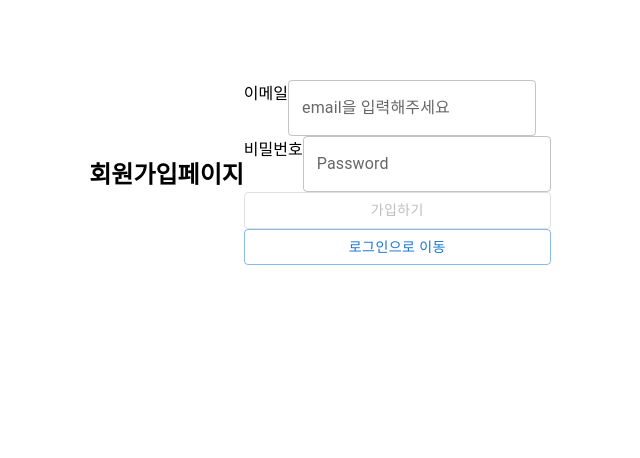
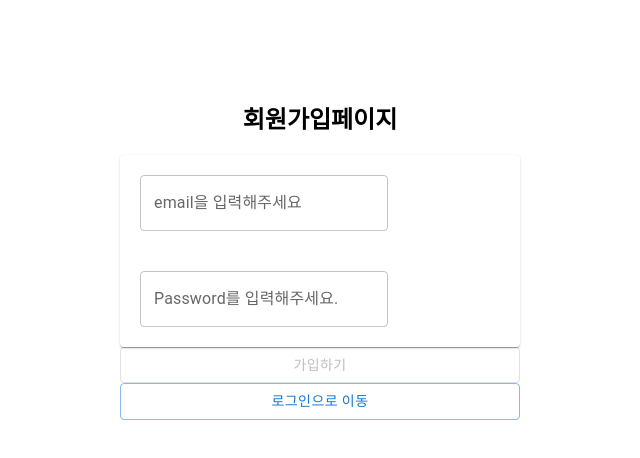
Before and after one commit to always97/wanted-pre-onboarding-frontend, a React (Create React App) app: page /signup in a window 1280 px wide. Shown: the top 458 px of the page, without its empty margins (320-960 px from the left). Built offline with nearby package versions, Linux system fonts and the light colour scheme.

Commit message:
Design: 로그인, 회원가입 css 수정

```diff
--- a/src/components/AddTodo.jsx
+++ b/src/components/AddTodo.jsx
@@ -1,5 +1,6 @@
 import { Button, TextField } from "@mui/material";
 import React, { useState } from "react";
+import styles from "./AddTodo.module.css";
 
 const AddTodo = ({ onAddTodo }) => {
   const [todoText, setTodoText] = useState("");
@@ -10,20 +11,23 @@ const AddTodo = ({ onAddTodo }) => {
 
   const handleAdd = (e) => {
     e.preventDefault();
-    console.log(todoText, "<< 추가하러 보냄");
     onAddTodo(todoText);
     setTodoText(""); // 입력창 리셋
   };
 
   return (
-    <form onSubmit={handleAdd}>
+    <form className={styles.form} onSubmit={handleAdd}>
       <TextField
         variant="outlined"
         data-testid="new-todo-input"
         onChange={handleText}
         value={todoText}
       />
-      <Button type="submit" data-testid="new-todo-add-button">
+      <Button
+        variant="outlined"
+        type="submit"
+        data-testid="new-todo-add-button"
+      >
         추가
       </Button>
     </form>
--- /dev/null
+++ b/src/components/AddTodo.module.css
@@ -0,0 +1,3 @@
+.form {
+  display: flex;
+}
--- a/src/components/Todo.jsx
+++ b/src/components/Todo.jsx
@@ -1,6 +1,6 @@
 import React, { useState } from "react";
 import styles from "./Todo.module.css";
-import { Button, TextField } from "@mui/material";
+import { Box, Button, Card, Checkbox, TextField } from "@mui/material";
 const Todo = (props) => {
   const { todoId, text, isCompleted, userId, onDeleteTodo, onUpdateTodo } =
     props;
@@ -55,7 +55,7 @@ const Todo = (props) => {
       {toggleEdit ? (
         <>
           <label>
-            <input
+            <Checkbox
               type="checkbox"
               checked={todoInfo.isCompleted}
               onChange={handleCheck}
@@ -68,29 +68,47 @@ const Todo = (props) => {
             />
           </label>
           <div className={styles.btnBox}>
-            <button data-testid="modify-button" onClick={handleUpdate}>
+            <Button
+              variant="outlined"
+              data-testid="modify-button"
+              onClick={handleUpdate}
+            >
               제출
-            </button>
-            <button data-testid="delete-button" onClick={handleCancle}>
+            </Button>
+            <Button
+              variant="outlined"
+              data-testid="delete-button"
+              onClick={handleCancle}
+            >
               취소
-            </button>
+            </Button>
           </div>
         </>
       ) : (
         <>
-          <label>
-            <input
+          <Box sx={{ display: "flex" }}>
+            <Checkbox
               type="checkbox"
               checked={todoInfo.isCompleted}
               onChange={handleCheck}
             />
-            <span>{todoInfo.text}</span>
-          </label>
+            <Card variant="outlined" sx={{ minWidth: 100 }}>
+              {todoInfo.text}
+            </Card>
+          </Box>
           <div className={styles.btnBox}>
-            <Button data-testid="modify-button" onClick={toggleEditMode}>
+            <Button
+              variant="outlined"
+              data-testid="modify-button"
+              onClick={toggleEditMode}
+            >
               수정
             </Button>
-            <Button data-testid="delete-button" onClick={handleDelete}>
+            <Button
+              variant="outlined"
+              data-testid="delete-button"
+              onClick={handleDelete}
+            >
               삭제
             </Button>
           </div>
--- a/src/index.css
+++ b/src/index.css
@@ -1,13 +1,22 @@
 body {
   margin: 0;
-  font-family: -apple-system, BlinkMacSystemFont, 'Segoe UI', 'Roboto', 'Oxygen',
-    'Ubuntu', 'Cantarell', 'Fira Sans', 'Droid Sans', 'Helvetica Neue',
+  font-family: -apple-system, BlinkMacSystemFont, "Segoe UI", "Roboto", "Oxygen",
+    "Ubuntu", "Cantarell", "Fira Sans", "Droid Sans", "Helvetica Neue",
     sans-serif;
   -webkit-font-smoothing: antialiased;
   -moz-osx-font-smoothing: grayscale;
+  padding: 0;
+  width: 100%;
+  height: 100vh;
+  overflow: hidden; /* 스크롤바 숨기기 */
 }
 
 code {
-  font-family: source-code-pro, Menlo, Monaco, Consolas, 'Courier New',
+  font-family: source-code-pro, Menlo, Monaco, Consolas, "Courier New",
     monospace;
 }
+
+#root {
+  width: 100%;
+  height: 100%;
+}
--- a/src/pages/Main.module.css
+++ b/src/pages/Main.module.css
@@ -2,6 +2,7 @@
   display: flex;
   justify-content: center;
   align-items: center;
+  height: 100%;
 }
 
 .log {
--- a/src/pages/SignIn.jsx
+++ b/src/pages/SignIn.jsx
@@ -2,7 +2,7 @@ import React, { useEffect, useState } from "react";
 import { useNavigate } from "react-router-dom";
 import styles from "./SignIn.module.css";
 import { signInAPI } from "../apis/apis";
-import { Button, TextField } from "@mui/material";
+import { Box, Button, Card, TextField } from "@mui/material";
 
 const SignIn = () => {
   const [userInfo, setUserInfo] = useState({ email: null, password: null });
@@ -41,19 +41,18 @@ const SignIn = () => {
     <div className={styles.main}>
       <h2>로그인페이지</h2>
       <form onSubmit={handleLogin}>
-        <div className={styles.email}>
-          <label htmlFor="email">이메일</label>
+        <Card>
+          <Box className={styles.email} sx={{ display: "flex", minWidth: 300 }}>
             <TextField
               variant="outlined"
               type="email"
               id="email"
-            label="email을 입력해주세요"
+              label="email"
               data-testid="email-input"
               onChange={handleInputEmail}
             />
-        </div>
-        <div className={styles.pwd}>
-          <label htmlFor="password">비밀번호</label>
+          </Box>
+          <Box className={styles.pwd}>
             <TextField
               id="Password"
               label="Password"
@@ -62,7 +61,8 @@ const SignIn = () => {
               data-testid="password-input"
               onChange={handleInputPwd}
             />
-        </div>
+          </Box>
+        </Card>
         <Button variant="outlined" type="submit" data-testid="signin-button">
           로그인
         </Button>
--- a/src/pages/SignUp.jsx
+++ b/src/pages/SignUp.jsx
@@ -1,7 +1,7 @@
 import React, { useState } from "react";
 import { useNavigate } from "react-router-dom";
 import styles from "./SignUp.module.css";
-import { Button, TextField } from "@mui/material";
+import { Box, Button, Card, TextField } from "@mui/material";
 import { signUpAPI } from "../apis/apis";
 
 const SignUp = () => {
@@ -40,8 +40,8 @@ const SignUp = () => {
     <div className={styles.main}>
       <h2>회원가입페이지</h2>
       <form onSubmit={handleSignUp}>
-        <div className={styles.email}>
-          <label htmlFor="email">이메일</label>
+        <Card sx={{ minWidth: 400 }}>
+          <Box className={styles.email}>
             <TextField
               variant="outlined"
               type="email"
@@ -55,12 +55,11 @@ const SignUp = () => {
                 유효한 이메일 형식이 아닙니다. ('@' 포함 필수)
               </p>
             )}
-        </div>
-        <div className={styles.pwd}>
-          <label htmlFor="password">비밀번호</label>
+          </Box>
+          <Box className={styles.pwd}>
             <TextField
               id="Password"
-            label="Password"
+              label="Password를 입력해주세요."
               type="password"
               autoComplete="current-password"
               data-testid="password-input"
@@ -69,7 +68,8 @@ const SignUp = () => {
             {isPasswordValid === false && (
               <p style={{ color: "red" }}>비밀번호는 8자 이상이어야 합니다.</p>
             )}
-        </div>
+          </Box>
+        </Card>
         <Button
           variant="outlined"
           type="submit"
@@ -78,7 +78,7 @@ const SignUp = () => {
         >
           가입하기
         </Button>
-        <Button variant="outlined" onClick={() => navigate("/signip")}>
+        <Button variant="outlined" onClick={() => navigate("/signin")}>
           로그인으로 이동
         </Button>
       </form>
--- a/src/pages/SignUp.module.css
+++ b/src/pages/SignUp.module.css
@@ -1,5 +1,6 @@
 .main {
   display: flex;
+  flex-direction: column;
   justify-content: center;
   align-items: center;
   margin-top: 5em;
@@ -10,7 +11,7 @@ form {
   flex-direction: column;
 }
 
-.inputEmail,
-.inputPwd {
+.email,
+.pwd {
   padding: 20px;
 }
--- a/src/pages/TodoMain.jsx
+++ b/src/pages/TodoMain.jsx
@@ -16,7 +16,6 @@ const TodoMain = () => {
   const access_token = localStorage.getItem("wanted_accessToken");
 
   const onAddTodo = (newTodoText) => {
-    console.log(newTodoText, "<< 받았음 ");
     addTodoAPI(access_token, newTodoText)
       .then((res) => {
         setTodoList([...todoList, res.data]);
--- a/src/pages/TodoMain.module.css
+++ b/src/pages/TodoMain.module.css
@@ -4,6 +4,7 @@
   justify-content: center;
   align-items: center;
   margin-top: 10%;
+  height: 100vh;
 }
 
 .todoBox {
```
Lines whose indentation alone changed are shown as unchanged.
